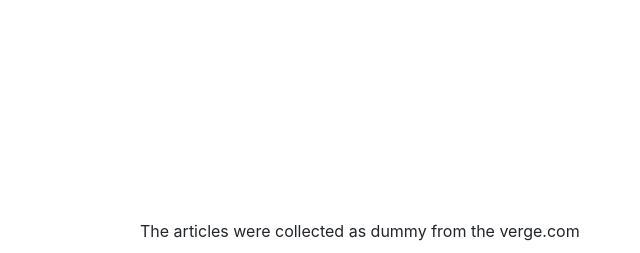
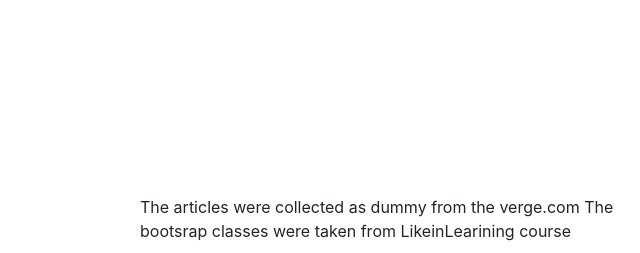
Before and after one commit to AbuAbir/Premium_Blog_Content_with_Stripe, a Django app: page / in a window 1280 px wide. Shown: the part 547-800 px from the top of the page, without its empty margins (640-1280 px from the left). Run offline with Django 3.2, Linux system fonts and the light colour scheme; data comes from the database, SQL or seed files in the repository; some libraries are stand-ins or nearby versions.

Commit message:
Update base.html

```diff
--- a/plans/templates/plans/base.html
+++ b/plans/templates/plans/base.html
@@ -34,6 +34,7 @@
 
     <div class="fixed" style="position: fixed; bottom: 10px; right: 0; width: 500px;">
       The articles were collected as dummy from the verge.com
+      The bootsrap classes were taken from LikeinLearining course
     </div>
 </body>
 </html>
```
